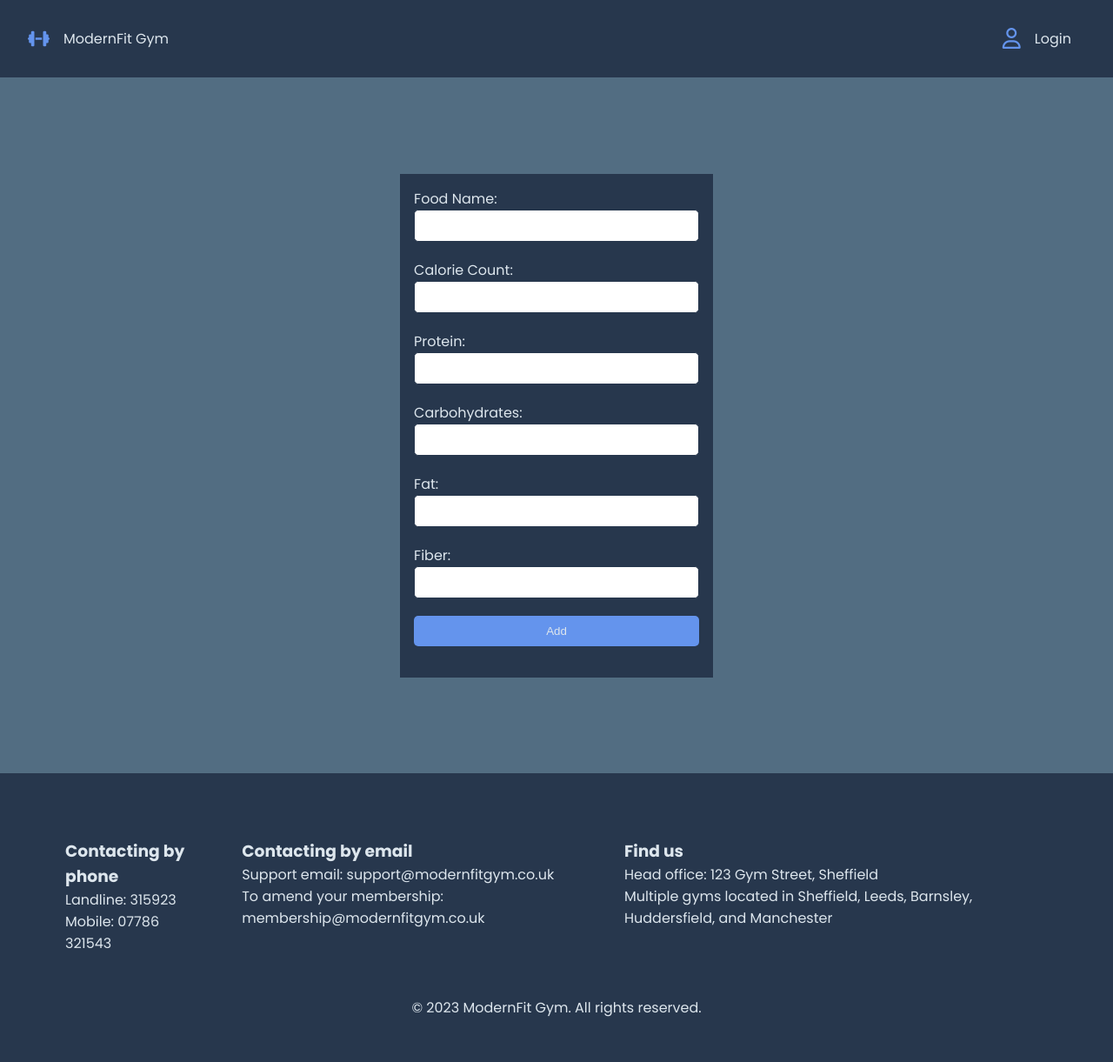
After one commit to finnleygrange/ModernFitGym, a PHP site: page /add-nutrition-page.php in a window 1280 px wide. The commit adds this page. Shown: the whole page at 87% size. Run offline with PHP 8.4, Linux system fonts and the light colour scheme.

Commit message:
improvement and better implementation for adding and removing nutritional information
improved the css.
seperated into php files remove and add

```diff
--- /dev/null
+++ b/add-nutrition-page.php
@@ -0,0 +1,38 @@
+<?php include("includes/views/header.php") ?>
+
+<div class="main-container">
+    <div class="form-container">
+        <form id="addForm" method="post" action="includes/add-nutrition.php">
+            <div class="form-group">
+                <label for="foodName">Food Name:</label>
+                <input type="text" id="foodName" name="foodName" required>
+            </div>
+            <div class="form-group">
+                <label for="calorieCount">Calorie Count:</label>
+                <input type="number" id="calorieCount" name="calorieCount" required>
+            </div>
+            <div class="form-group">
+                <label for="protein">Protein:</label>
+                <input type="number" id="protein" name="protein" step="0.1" required>
+            </div>
+            <div class="form-group">
+                <label for="carbohydrates">Carbohydrates:</label>
+                <input type="number" id="carbohydrates" name="carbohydrates" step="0.1" required>
+            </div>
+            <div class="form-group">
+                <label for="fat">Fat:</label>
+                <input type="number" id="fat" name="fat" step="0.1" required>
+            </div>
+            <div class="form-group">
+                <label for="fiber">Fiber:</label>
+                <input type="number" id="fiber" name="fiber" step="0.1" required>
+            </div>
+            <div class="form-group">
+                <input type="submit" name="addNutritionalInfo" value="Add">
+            </div>
+        </form>
+    </div>
+</div>
+
+
+<?php include("includes/views/footer.php") ?>
--- a/css/forms.css
+++ b/css/forms.css
@@ -6,7 +6,7 @@
   height: 100vh;
 }
 
-form {
+.form-container form {
   display: flex;
   flex-direction: column;
   width: 100%;
@@ -16,11 +16,11 @@ form {
   background-color: #27374d;
 }
 
-form .form-group {
+.form-container .form-group {
   margin-bottom: 20px;
 }
 
-form input[type="text"],
+.form-container input[type="text"],
 form input[type="password"],
 form input[type="number"] {
   width: 100%;
@@ -29,7 +29,7 @@ form input[type="number"] {
   border-radius: 5px;
 }
 
-form input[type="submit"] {
+.form-container input[type="submit"] {
   width: 100%;
   padding: 10px;
   border: none;
@@ -39,31 +39,31 @@ form input[type="submit"] {
   cursor: pointer;
 }
 
-form .forgot-pinNumber {
+.form-container .forgot-pinNumber {
   display: flex;
   justify-content: right;
   margin-top: 5px;
   font-size: 12px;
 }
 
-form .forgot-pinNumber a {
+.form-container .forgot-pinNumber a {
   color: #9db2bf;
   text-decoration: none;
 }
 
-.login-here a,
+.form-container .login-here a,
 .register-here a {
   text-decoration: none;
   color: #9db2bf;
 }
 
-form .form-title {
+.form-container form .form-title {
   font-size: 18px;
   font-weight: 300;
   color: #dde6ed;
 }
 
-.image-submit {
+.form-container .image-submit {
   position: absolute;
   left: 50%;
   transform: translate(-50%, 0);
--- a/css/style.css
+++ b/css/style.css
@@ -39,3 +39,7 @@ body {
 .icon {
   margin-right: 1rem;
 }
+
+.column {
+  flex-direction: column;
+}
--- a/css/table.css
+++ b/css/table.css
@@ -3,46 +3,27 @@
   flex-direction: column;
 }
 
-table {
+.nutrition-table table {
   width: 100%;
   border-collapse: collapse;
 }
 
-th,
-td {
+.nutrition-table th,
+.nutrition-table td {
   padding: 20px;
   background-color: #354864;
 }
 
-th {
+.nutrition-table th {
   background-color: #27374d;
 }
 
-tbody tr:hover {
-  background-color: #6494ed;
-}
-.main-container {
-  position: relative;
-}
-
 .nutrion-table-btn {
-  position: absolute;
-  bottom: 140px;
-  left: 50%;
-  transform: translateX(-50%);
-  text-align: center;
-}
-
-.nutrion-table-btn button {
-  padding: 10px 20px;
-  margin: 0 10px;
-  font-size: 16px;
-  cursor: pointer;
-  background-color: #6494ed;
+  width: 100%;
+  padding: 10px;
   border: none;
   border-radius: 5px;
+  color: #dde6ed;
+  background-color: #6494ed;
+  cursor: pointer;
 }
-
-.nutrion-table-btn button:hover {
-  background-color: #5884d6;
-}
--- a/dashboard.php
+++ b/dashboard.php
@@ -1,6 +1,4 @@
-<?php
-include("includes/views/header.php");
-?>
+<?php include("includes/views/header.php"); ?>
 <div class="main-container">
     <div class="dashboard">
 
@@ -46,4 +44,4 @@ include("includes/views/header.php");
     </div>
 </div>
 
-</html>
+<?php include("includes/views/footer.php"); ?>
--- a/includes/display-workouts.php
+++ b/includes/display-workouts.php
@@ -1,5 +1,5 @@
 <?php
-    include("includes/config.php");
+    include("config.php");
 
     if (!$con) {
         die("Connection failed: " . mysqli_connect_error());
```
Also changed, not shown: includes/add-nutrition.php (added, +27 -0 lines), includes/remove-nutrition.php (added, +19 -0 lines), nutritional-information.php (+16 -85 lines).
